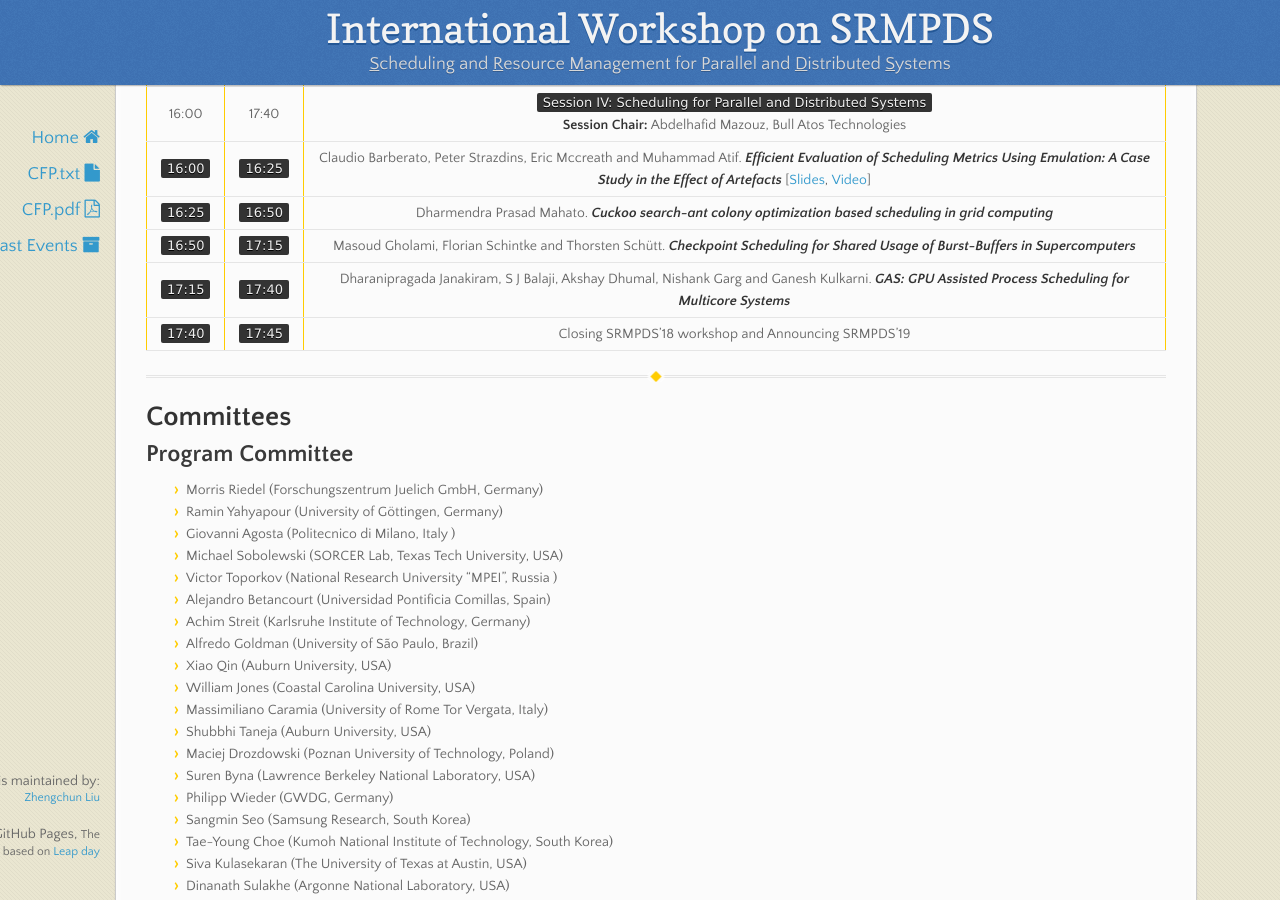
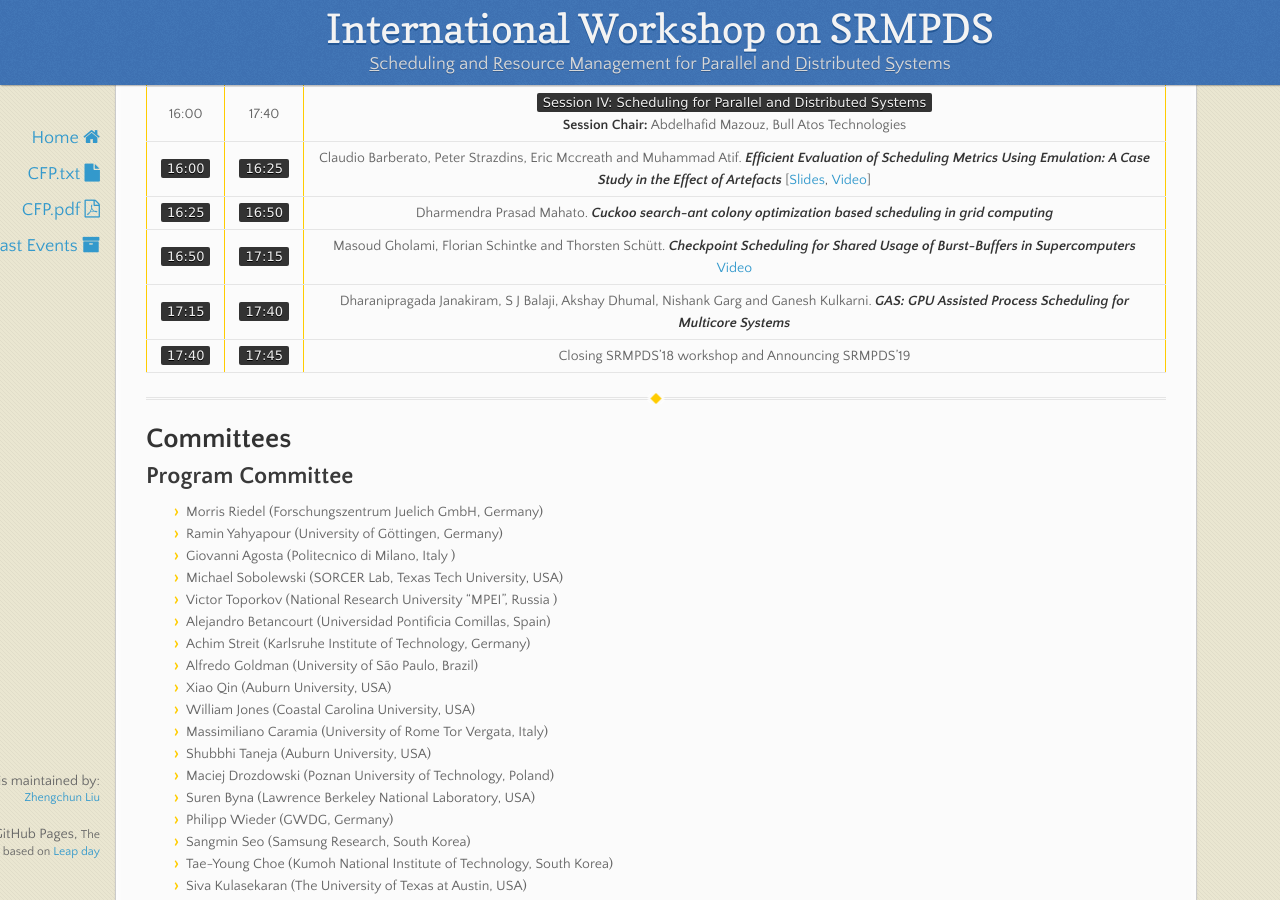
Before and after one commit to srmpds/srmpds.github.io, a Jekyll site: the page built from index.md, in a window 1280 px wide and 900 px high, scrolled down 2282 px. Built offline with Jekyll 4.4.1, drawn with Linux system fonts in a browser that asks for light colours; nearby versions of some CDN libraries.

Commit message:
add, delete, polish etc.

```diff
--- a/index.md
+++ b/index.md
@@ -73,7 +73,7 @@ Events will be held on August 13, ___Straub Hall, Room 245___, at the ___Erb Mem
 | 16:00 | 17:40 | `Session IV: Scheduling for Parallel and Distributed Systems` <br> **Session Chair:** Abdelhafid Mazouz, Bull Atos Technologies |
 | `16:00` | `16:25` | Claudio Barberato, Peter Strazdins, Eric Mccreath and Muhammad Atif. ___Efficient Evaluation of Scheduling Metrics Using Emulation: A Case Study in the Effect of Artefacts___ [[Slides](http://users.cecs.anu.edu.au/~peter/seminars/emulSlides.pdf), [Video](http://users.cecs.anu.edu.au/~peter/seminars/emulSlides.mp4)]|
 | `16:25` | `16:50` | Dharmendra Prasad Mahato. ___Cuckoo search-ant colony optimization based scheduling in grid computing___ |
-| `16:50` | `17:15` | Masoud Gholami, Florian Schintke and Thorsten Schütt. ___Checkpoint Scheduling for Shared Usage of Burst-Buffers in Supercomputers___ |
+| `16:50` | `17:15` | Masoud Gholami, Florian Schintke and Thorsten Schütt. ___Checkpoint Scheduling for Shared Usage of Burst-Buffers in Supercomputers___ [Video](https://youtu.be/V3Vm4NgszII)|
 | `17:15` | `17:40` | Dharanipragada Janakiram, S J Balaji, Akshay Dhumal, Nishank Garg and Ganesh Kulkarni. ___GAS: GPU Assisted Process Scheduling for Multicore Systems___ |
 | `17:40` | `17:45` | Closing SRMPDS'18 workshop and Announcing SRMPDS'19 |
 
```
